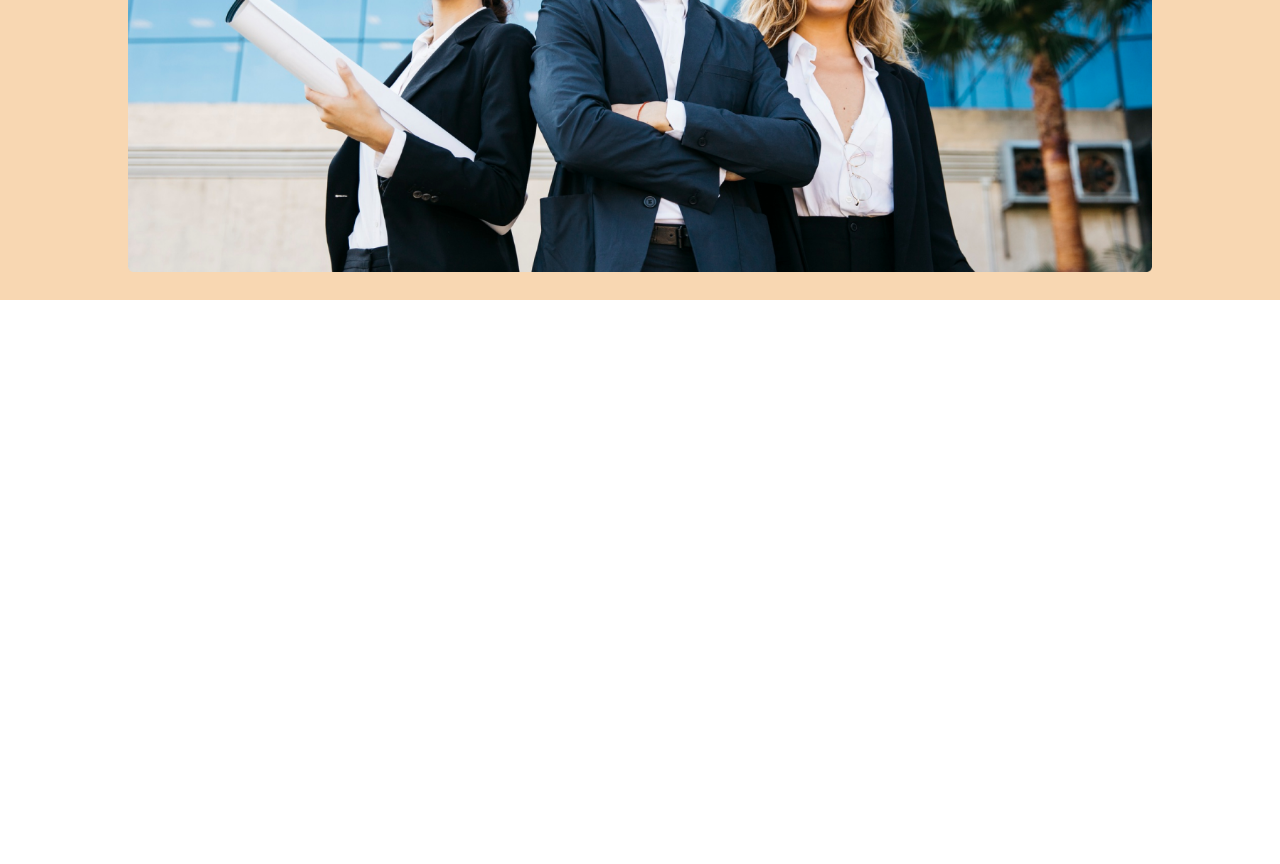
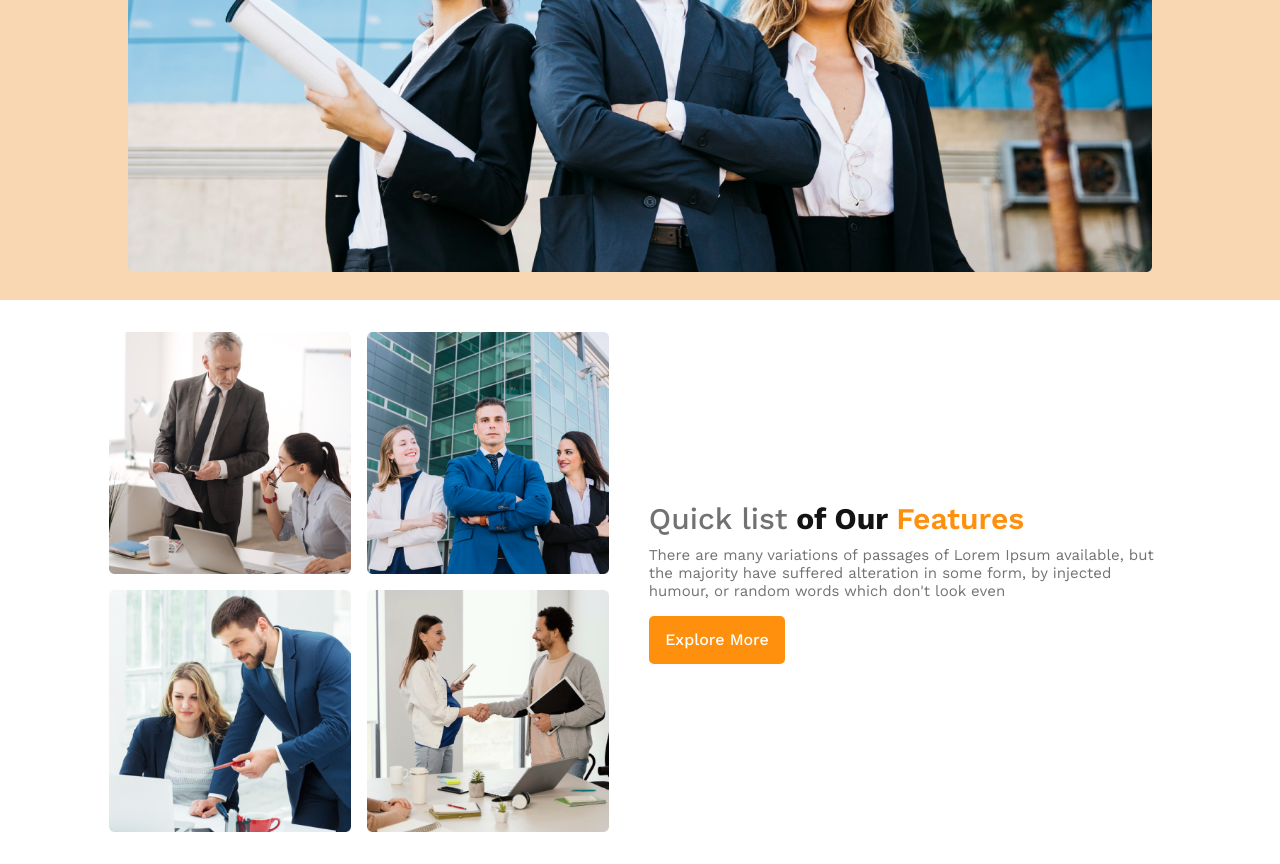
Before and after one commit to Limon-0007/assignment-2, a plain HTML site: page index.html in a window 1280 px wide. Shown: the part 637-1501 px from the top of the page. Before the commit the page ends 937 px from the top, so only its background shows below. Drawn offline with nearby package versions, Linux system fonts and the light colour scheme.

Commit message:
added features section

```diff
--- a/css/style.css
+++ b/css/style.css
@@ -1,7 +1,6 @@
 /* ----------google font-------- */
 
-@import url('https://fonts.googleapis.com/css2?family=Work+Sans:wght@400;500;600;700&display=swap');
-
+@import url("https://fonts.googleapis.com/css2?family=Work+Sans:wght@400;500;600;700&display=swap");
 
 /* ----------some common css---------- */
 
@@ -12,7 +11,7 @@
   list-style: none;
   text-decoration: none;
   behavior: smooth;
-    font-family: 'Work Sans', sans-serif;
+  font-family: "Work Sans", sans-serif;
 }
 
 /* ---------css variables--------- */
@@ -22,10 +21,10 @@
   --font-weight-2: 500;
   --font-weight-3: 600;
   --font-weight-4: 700;
-    --clr-1: #FF900E;
+  --clr-1: #ff900e;
   --clr-2: #131313;
   --clr-3: #727272;
-    --clr-4: #FFFFFF;
+  --clr-4: #ffffff;
   --clr-5: #424242;
 }
 
@@ -115,10 +114,93 @@ nav ul li a:hover {
   margin-bottom: 1.5rem;
 }
 
+/* --------features section starts from here----------*/
+
+.features {
+  max-width: 88%;
+  margin: 0 auto;
+  display: flex;
+  gap: 2.5rem;
+  padding: 2rem;
+}
+
+.features-images {
+  display: grid;
+  grid-template-columns: repeat(2, 1fr);
+  gap: 1rem;
+}
+
+.features-images img {
+  height: 242px;
+  width: 242px;
+  object-fit: cover;
+}
+
+/* feature texts */
+
+.features-texts {
+    display: flex;
+    flex-direction: column;
+    align-items: start;
+    justify-content: center;
+}
+
+.feature-title {
+  font-weight: var(--font-weight-4);
+  color: var(--clr-2);
+  font-size: 30px;
+  margin-bottom: 10px;
+}
+.feature-title .span-1 {
+  font-weight: var(--font-weight-2);
+  color: var(--clr-3);
+}
+.feature-title .span-2 {
+  font-weight: var(--font-weight-3);
+  color: var(--clr-1);
+}
+
+.feature-body {
+    font-weight: var(--font-weight-1);
+    color: var(--clr-3);
+    font-size: 15px;
+    margin-bottom: 1rem;
+}
+
+.features-texts button {
+    border: 2px solid var(--clr-1);
+    color: var(--clr-4);
+    background-color: var(--clr-1);
+    font-weight: var(--font-weight-2);
+    font-size: 1rem;
+    padding: 0.8rem 0.9rem;
+    border-radius: 5px;
+    cursor: pointer;
+    transition: 0.5s ease-in-out;
+  }
+
+  .features-texts button:hover {
+    color: var(--clr-1);
+    background-color: var(--clr-4);
+  }
+
 /* ---------responsive section--------- */
 
+@media screen and (max-width: 820px) {
+    .features {
+        display: flex;
+        flex-direction: column;
+      }
+      .features-images img {
+        height: 100%;
+        width: 100%;
+      }
+}
 @media screen and (max-width: 768px) {
-
+    .features {
+        display: flex;
+        flex-direction: column;
+      }
 }
 
 @media screen and (max-width: 576px) {
@@ -145,4 +227,19 @@ nav ul li a:hover {
     width: 80%;
     object-fit: cover;
   }
+
+  .features {
+    display: flex;
+    flex-direction: column;
+    width: 100%;
   }
+
+  .features-images {
+    display: grid;
+    grid-template-columns: repeat(1, 1fr);
+  }
+  .features-images img {
+    height: 100%;
+    width: 100%;
+  }
+}
--- a/index.html
+++ b/index.html
@@ -1,24 +1,26 @@
 <!DOCTYPE html>
 <html lang="en">
   <head>
-    <meta charset="UTF-8">
-    <meta http-equiv="X-UA-Compatible" content="IE=edge">
-    <meta name="viewport" content="width=device-width, initial-scale=1.0">
+    <meta charset="UTF-8" />
+    <meta http-equiv="X-UA-Compatible" content="IE=edge" />
+    <meta name="viewport" content="width=device-width, initial-scale=1.0" />
     <title>G3 Architects</title>
     <!-- ----------font awesome----------- -->
     <script
       src="https://kit.fontawesome.com/f32a350683.js"
-      crossorigin="anonymous"></script>
+      crossorigin="anonymous"
+    ></script>
     <!-- --------------custom css---------- -->
-      <link rel="stylesheet" href="css/style.css">
+    <link rel="stylesheet" href="css/style.css" />
   </head>
   <body>
-
     <!-- ----------main codes starts from here------- -->
 
     <header>
       <nav>
-            <div class="logo"><h3><a href="#">G3 Archite cts</a></h3></div>
+        <div class="logo">
+          <h3><a href="#">G3 Archite cts</a></h3>
+        </div>
         <ul>
           <li><a href="#">Home</a></li>
           <li><a href="#">About</a></li>
@@ -29,17 +31,49 @@
       <!-- ---------banner section starts from here----------- -->
       <section class="banner">
         <div class="banner-texts">
-                <h3 class="banner-title">Brand New <br>
+          <h3 class="banner-title">
+            Brand New <br />
             Group of Architects
           </h3>
-                <p class="banner-text">There are many variations of passages of Lorem Ipsum available, but the majority have suffered <br> alteration in some form, by injected humour, or random words which don't look even</p>
+          <p class="banner-text">
+            There are many variations of passages of Lorem Ipsum available, but
+            the majority have suffered <br />
+            alteration in some form, by injected humour, or random words which
+            don't look even
+          </p>
           <button>Explore More</button>
         </div>
         <!-- banner image -->
         <div class="banner-logo">
-                <img src="images/banner.png" alt="image not found">
+          <img src="images/banner.png" alt="image not found" />
         </div>
       </section>
     </header>
+    <!-- ------main section starts from here------------ -->
+
+    <main>
+      <!-- ---------features section-------- -->
+      <section>
+        <div class="features">
+          <div class="features-images">
+            <img src="images/team1.png" alt="image not found" />
+            <img src="images/team2.png" alt="image not found" />
+            <img src="images/team3.png" alt="image not found" />
+            <img src="images/team4.png" alt="image not found" />
+          </div>
+          <!-- texts -->
+          <div class="features-texts">
+
+            <h3 class="feature-title">
+              <span class="span-1">Quick list</span> of Our
+              <span class="span-2">Features</span>
+            </h3>
+
+            <p class="feature-body">There are many variations of passages of Lorem Ipsum available, but the majority have suffered alteration in some form, by injected humour, or random words which don't look even</p>
+            <button>Explore More</button>
+          </div>
+        </div>
+      </section>
+    </main>
   </body>
 </html>
```
Lines whose indentation alone changed are shown as unchanged.
